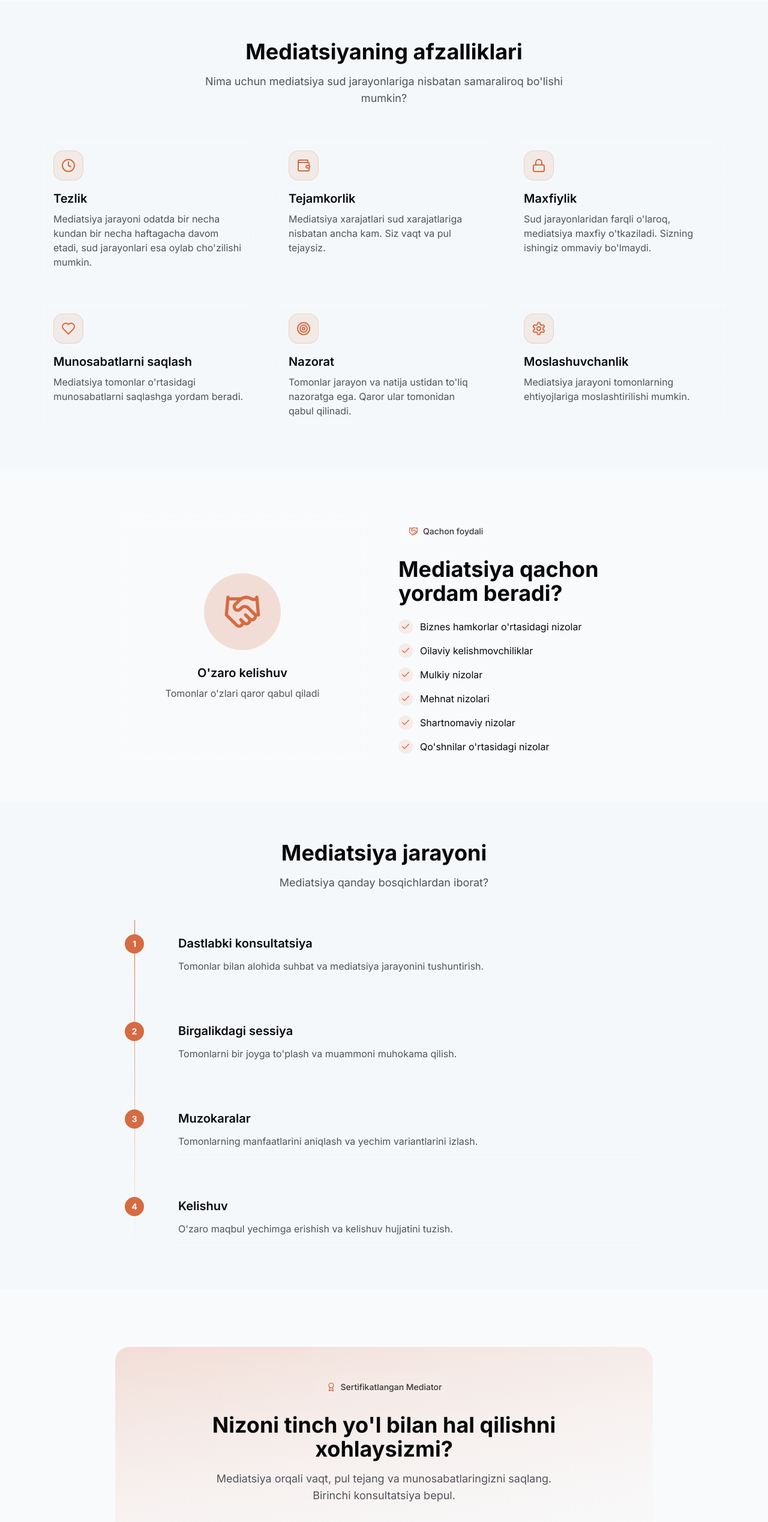
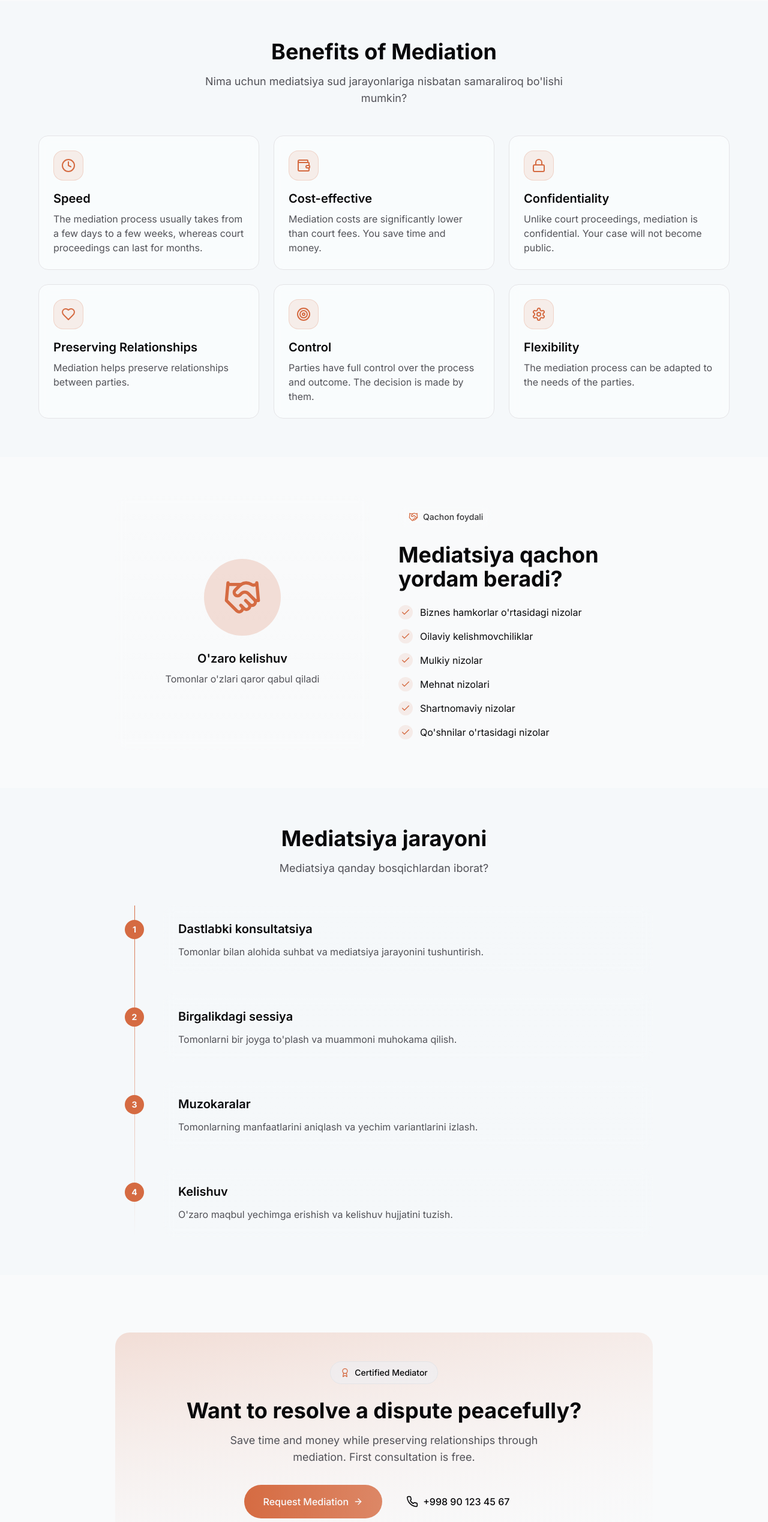
Before and after one commit to abduvoris0408/anvarlazizovich, a Next.js app: page /en/mediation in a window 1280 px wide. Shown: the part 1227-3765 px from the top of the page at 60% size. Built offline with nearby package versions, Linux system fonts and the light colour scheme; no server answers.

Commit message:
fix translations and enhance UI/UX for dark mode and loading states
Co-authored-by: Abduvoris Mo'minov <148939491+abduvoris0408@users.noreply.github.com>

```diff
--- a/components/home/cta-section.tsx
+++ b/components/home/cta-section.tsx
@@ -4,12 +4,14 @@ import { motion, useInView } from "framer-motion"
 import { useRef, useState, useEffect } from "react"
 import Link from "next/link"
 import { Scale, Phone, ArrowRight } from "lucide-react"
+import { useTranslations } from "next-intl"
 import type { About } from "@/lib/types"
 
 export function CTASection() {
   const ref = useRef(null)
   const isInView = useInView(ref, { once: true, amount: 0.3 })
   const [about, setAbout] = useState<About | null>(null)
+  const t = useTranslations("cta")
 
   useEffect(() => {
     fetch("https://portfolio-backend-rh0y.onrender.com/api/v1/about")
@@ -35,7 +37,7 @@ export function CTASection() {
             animate={isInView ? { opacity: 1, y: 0 } : { opacity: 0, y: 20 }}
             transition={{ duration: 0.5, delay: 0.1 }}
 
-            className="p-12 rounded-3xl border border-black/10 dark:border-white/10 bg-white/60 dark:bg-gradient-to-b dark:from-white/5 dark:to-transparent backdrop-blur-sm relative overflow-hidden"
+            className="p-12 rounded-3xl border border-border bg-card/50 dark:bg-card/30 backdrop-blur-sm relative overflow-hidden"
           >
             <div className="absolute -top-20 -right-20 w-64 h-64 bg-primary/10 rounded-full blur-3xl"></div>
             <div className="absolute -bottom-20 -left-20 w-64 h-64 bg-primary/10 rounded-full blur-3xl"></div>
@@ -48,11 +50,10 @@ export function CTASection() {
               </div>
 
               <h2 className="text-3xl md:text-4xl font-bold text-foreground mb-4">
-                Huquqiy yordam kerakmi?
+                {t("title")}
               </h2>
               <p className="text-lg text-muted-foreground mb-8 max-w-xl mx-auto">
-                Bepul dastlabki konsultatsiya olish uchun bugun murojaat qiling. Biz sizga eng yaxshi yechimni topishga
-                yordam beramiz.
+                {t("subtitle")}
               </p>
 
               <div className="flex flex-col sm:flex-row items-center justify-center gap-4">
@@ -60,7 +61,7 @@ export function CTASection() {
                   href="/contact"
                   className="inline-flex items-center gap-2 px-8 py-4 rounded-full bg-gradient-to-r from-primary to-primary/80 text-primary-foreground font-medium hover:shadow-lg hover:shadow-primary/25 transition-all duration-300 group"
                 >
-                  Murojaat qilish
+                  {t("contactBtn")}
                   <ArrowRight className="h-4 w-4 group-hover:translate-x-1 transition-transform" />
                 </Link>
 
--- a/components/home/faq-section.tsx
+++ b/components/home/faq-section.tsx
@@ -4,8 +4,8 @@ import { useState, useEffect } from "react"
 import { motion, AnimatePresence } from "framer-motion"
 import { useTranslations } from "next-intl"
 import { Plus, Minus } from "lucide-react"
+import { Skeleton } from "@/components/ui/skeleton"
 import type { FAQ } from "@/lib/types"
-
 
 export function FAQSection() {
     const [faqs, setFaqs] = useState<FAQ[]>([])
@@ -23,27 +23,31 @@ export function FAQSection() {
             .finally(() => setIsLoading(false))
     }, [])
 
-    if (!isLoading && faqs.length === 0) {
+    if (isLoading) {
         return (
             <section className="py-20">
                 <div className="container mx-auto px-4">
-                    <div className="glass-effect rounded-3xl p-8 text-center max-w-2xl mx-auto">
-                        <h2 className="text-xl font-semibold text-muted-foreground">{t("title")}</h2>
-                        <p className="mt-2 text-muted-foreground">Savol-javoblar hozircha mavjud emas.</p>
+                    <div className="text-center mb-12">
+                        <Skeleton className="h-10 w-48 rounded-lg mx-auto mb-4" />
+                        <Skeleton className="h-6 w-64 rounded-lg mx-auto" />
+                    </div>
+                    <div className="max-w-3xl mx-auto space-y-4">
+                        {[1, 2, 3].map((i) => (
+                            <Skeleton key={i} className="h-16 rounded-2xl" />
+                        ))}
                     </div>
                 </div>
             </section>
         )
     }
 
-    if (isLoading) {
+    if (faqs.length === 0) {
         return (
             <section className="py-20">
                 <div className="container mx-auto px-4">
-                    <div className="max-w-3xl mx-auto space-y-4">
-                        {[1, 2, 3].map((i) => (
-                            <div key={i} className="h-16 glass-card rounded-xl animate-pulse" />
-                        ))}
+                    <div className="glass-card rounded-3xl p-8 text-center max-w-2xl mx-auto">
+                        <h2 className="text-xl font-semibold text-muted-foreground">{t("title")}</h2>
+                        <p className="mt-2 text-muted-foreground">{t("subtitle")}</p>
                     </div>
                 </div>
             </section>
@@ -70,7 +74,7 @@ export function FAQSection() {
                         >
                             <button
                                 onClick={() => setOpenId(openId === faq.id ? null : faq.id)}
-                                className="flex items-center justify-between w-full p-6 text-left hover:bg-white/5 transition-colors"
+                                className="flex items-center justify-between w-full p-6 text-left hover:bg-muted/50 dark:hover:bg-muted/30 transition-colors"
                             >
                                 <span className="font-semibold text-foreground text-lg">{faq.question}</span>
                                 {openId === faq.id ? (
--- a/components/mediation/mediation-benefits.tsx
+++ b/components/mediation/mediation-benefits.tsx
@@ -4,6 +4,7 @@ import type React from "react"
 
 import { motion, useInView } from "framer-motion"
 import { useRef } from "react"
+import { useTranslations } from "next-intl"
 import { Clock, Wallet, Lock, Heart, Target, Settings } from "lucide-react"
 
 const iconMap: Record<string, React.ElementType> = {
@@ -15,21 +16,22 @@ const iconMap: Record<string, React.ElementType> = {
   Settings,
 }
 
-const benefits = [
-  { title: "Tezlik", description: "Mediatsiya jarayoni odatda bir necha kundan bir necha haftagacha davom etadi, sud jarayonlari esa oylab cho'zilishi mumkin.", icon: "Clock" },
-  { title: "Tejamkorlik", description: "Mediatsiya xarajatlari sud xarajatlariga nisbatan ancha kam. Siz vaqt va pul tejaysiz.", icon: "Wallet" },
-  { title: "Maxfiylik", description: "Sud jarayonlaridan farqli o'laroq, mediatsiya maxfiy o'tkaziladi. Sizning ishingiz ommaviy bo'lmaydi.", icon: "Lock" },
-  { title: "Munosabatlarni saqlash", description: "Mediatsiya tomonlar o'rtasidagi munosabatlarni saqlashga yordam beradi.", icon: "Heart" },
-  { title: "Nazorat", description: "Tomonlar jarayon va natija ustidan to'liq nazoratga ega. Qaror ular tomonidan qabul qilinadi.", icon: "Target" },
-  { title: "Moslashuvchanlik", description: "Mediatsiya jarayoni tomonlarning ehtiyojlariga moslashtirilishi mumkin.", icon: "Settings" },
-]
-
 export function MediationBenefits() {
   const ref = useRef(null)
   const isInView = useInView(ref, { once: true, amount: 0.2 })
+  const t = useTranslations("mediation.benefits")
+
+  const benefits = [
+    { titleKey: "speed.title", descKey: "speed.desc", icon: "Clock" },
+    { titleKey: "cost.title", descKey: "cost.desc", icon: "Wallet" },
+    { titleKey: "privacy.title", descKey: "privacy.desc", icon: "Lock" },
+    { titleKey: "relations.title", descKey: "relations.desc", icon: "Heart" },
+    { titleKey: "control.title", descKey: "control.desc", icon: "Target" },
+    { titleKey: "flexibility.title", descKey: "flexibility.desc", icon: "Settings" },
+  ]
 
   return (
-    <section className="py-16 bg-muted/30">
+    <section className="py-16 bg-muted/30 dark:bg-muted/20">
       <motion.div
         ref={ref}
         initial={{ opacity: 0, y: 50 }}
@@ -44,7 +46,7 @@ export function MediationBenefits() {
             transition={{ duration: 0.5, delay: 0.1 }}
             className="text-center mb-12"
           >
-            <h2 className="text-3xl md:text-4xl font-bold text-foreground mb-4">Mediatsiyaning afzalliklari</h2>
+            <h2 className="text-3xl md:text-4xl font-bold text-foreground mb-4 text-balance">{t("title")}</h2>
             <p className="text-lg text-muted-foreground max-w-2xl mx-auto">
               Nima uchun mediatsiya sud jarayonlariga nisbatan samaraliroq bo'lishi mumkin?
             </p>
@@ -55,18 +57,18 @@ export function MediationBenefits() {
               const IconComponent = iconMap[benefit.icon] || Clock
               return (
                 <motion.div
-                  key={benefit.title}
+                  key={benefit.titleKey}
                   initial={{ opacity: 0, y: 20 }}
                   animate={isInView ? { opacity: 1, y: 0 } : { opacity: 0, y: 20 }}
                   transition={{ duration: 0.5, delay: 0.2 + index * 0.1 }}
                   whileHover={{ y: -5, scale: 1.02 }}
-                  className="p-6 rounded-2xl border border-white/10 bg-gradient-to-b from-white/5 to-transparent backdrop-blur-sm"
+                  className="p-6 rounded-2xl border border-border bg-card/50 dark:bg-card/30 backdrop-blur-sm"
                 >
                   <div className="p-3 rounded-xl bg-primary/10 border border-primary/20 w-fit mb-4">
                     <IconComponent className="h-6 w-6 text-primary" />
                   </div>
-                  <h3 className="text-xl font-semibold text-foreground mb-2">{benefit.title}</h3>
-                  <p className="text-muted-foreground">{benefit.description}</p>
+                  <h3 className="text-xl font-semibold text-foreground mb-2">{t(benefit.titleKey)}</h3>
+                  <p className="text-muted-foreground">{t(benefit.descKey)}</p>
                 </motion.div>
               )
             })}
--- a/components/mediation/mediation-cta.tsx
+++ b/components/mediation/mediation-cta.tsx
@@ -4,12 +4,14 @@ import { motion, useInView } from "framer-motion"
 import { useRef, useState, useEffect } from "react"
 import Link from "next/link"
 import { ArrowRight, Award, Phone } from "lucide-react"
+import { useTranslations } from "next-intl"
 import type { About } from "@/lib/types"
 
 export function MediationCTA() {
   const ref = useRef(null)
   const isInView = useInView(ref, { once: true, amount: 0.3 })
   const [about, setAbout] = useState<About | null>(null)
+  const t = useTranslations("mediation")
 
   useEffect(() => {
     fetch("https://portfolio-backend-rh0y.onrender.com/api/v1/about")
@@ -39,19 +41,19 @@ export function MediationCTA() {
                 initial={{ opacity: 0, y: 20 }}
                 animate={isInView ? { opacity: 1, y: 0 } : { opacity: 0, y: 20 }}
                 transition={{ duration: 0.5, delay: 0.1 }}
-                className="inline-flex items-center gap-2 px-4 py-2 rounded-full bg-white/5 border border-white/10 backdrop-blur-sm mb-6"
+                className="inline-flex items-center gap-2 px-4 py-2 rounded-full bg-muted/50 dark:bg-muted/30 border border-border backdrop-blur-sm mb-6"
               >
                 <Award className="w-4 h-4 text-primary" />
-                <span className="text-sm font-medium text-foreground/80">Sertifikatlangan Mediator</span>
+                <span className="text-sm font-medium text-foreground">{t("badge")}</span>
               </motion.div>
 
               <motion.h2
                 initial={{ opacity: 0, y: 20 }}
                 animate={isInView ? { opacity: 1, y: 0 } : { opacity: 0, y: 20 }}
                 transition={{ duration: 0.5, delay: 0.2 }}
-                className="text-3xl sm:text-4xl font-bold text-foreground mb-4"
+                className="text-3xl sm:text-4xl font-bold text-foreground mb-4 text-balance"
               >
-                Nizoni tinch yo&apos;l bilan hal qilishni xohlaysizmi?
+                {t("ctaTitle")}
               </motion.h2>
 
               <motion.p
@@ -60,7 +62,7 @@ export function MediationCTA() {
                 transition={{ duration: 0.5, delay: 0.3 }}
                 className="text-lg text-muted-foreground mb-8 max-w-xl mx-auto"
               >
-                Mediatsiya orqali vaqt, pul tejang va munosabatlaringizni saqlang. Birinchi konsultatsiya bepul.
+                {t("ctaSubtitle")}
               </motion.p>
 
               <motion.div
@@ -73,7 +75,7 @@ export function MediationCTA() {
                   href="/contact"
                   className="inline-flex items-center gap-2 px-8 py-4 rounded-full bg-gradient-to-r from-primary to-primary/80 text-primary-foreground font-medium hover:shadow-lg hover:shadow-primary/25 transition-all duration-300 group"
                 >
-                  Mediatsiya bo&apos;yicha murojaat qilish
+                  {t("ctaBtn")}
                   <ArrowRight className="h-4 w-4 group-hover:translate-x-1 transition-transform" />
                 </Link>
 
```
